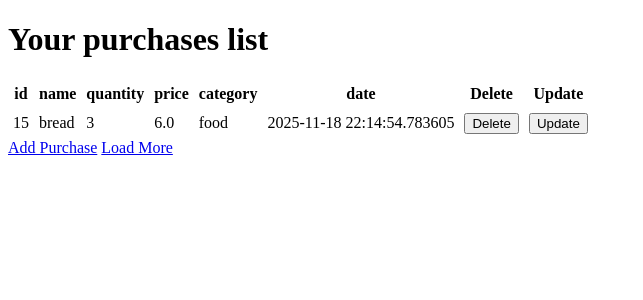
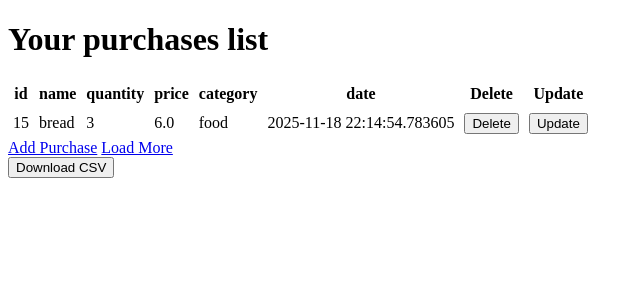
Before and after one commit to Tamar-BenChaim/python-first-project, a Flask app: page /more/1 in a window 1280 px wide. Shown: the top 300 px of the page, without its empty margins (0-643 px from the left). Run offline with Flask 3, Linux system fonts and the light colour scheme; a user stored in the database is signed in.

Commit message:
csv_file

```diff
--- a/app.py
+++ b/app.py
@@ -1,8 +1,9 @@
 from flask import Flask , render_template , redirect , session, request
 from flask_sqlalchemy import SQLAlchemy
 from datetime import datetime
-from flask import request
-import os
+from flask import request , send_file, Response
+import pandas as pd
+import os , io
 
 
 app = Flask(__name__)
@@ -150,6 +151,30 @@ def show_more(limit):
     user_purchases = Purchase.query.filter_by(user_id=user_id).order_by(Purchase.id.desc()).limit(limit).all()
     return render_template("PersonalArea.htm", purchases=user_purchases, limit=limit)
 
+@app.route("/save_csv")
+def save_to_csv():
+    if "user_id" not in session:
+        return redirect("/login")
+
+    user_id = session["user_id"]
+    purchases = Purchase.query.filter_by(user_id=user_id).all()
+
+    df = pd.DataFrame([p.__dict__ for p in purchases])
+    if "_sa_instance_state" in df.columns:
+        df.drop(columns=["_sa_instance_state"], inplace=True)
+
+    csv_buffer = io.StringIO()
+    df.to_csv(csv_buffer, index=False)
+    csv_buffer.seek(0)
+
+    return Response(
+        csv_buffer,
+        mimetype="text/csv",
+        headers={"Content-Disposition": f"attachment;filename=purchases_{user_id}.csv"}
+    )
+
+
+
 def init_db():
     with app.app_context():
         db.create_all()
--- a/templates/PersonalArea.htm
+++ b/templates/PersonalArea.htm
@@ -42,5 +42,9 @@
 
 <a href="/add" class="btn">Add Purchase</a>
 <a href="{{ url_for('show_more', limit=limit+5) }}" class="btn">Load More</a>
+<form action="/save_csv" method="get">
+    <button type="submit">Download CSV</button>
+</form>
+
 
 {% endblock %}
```
